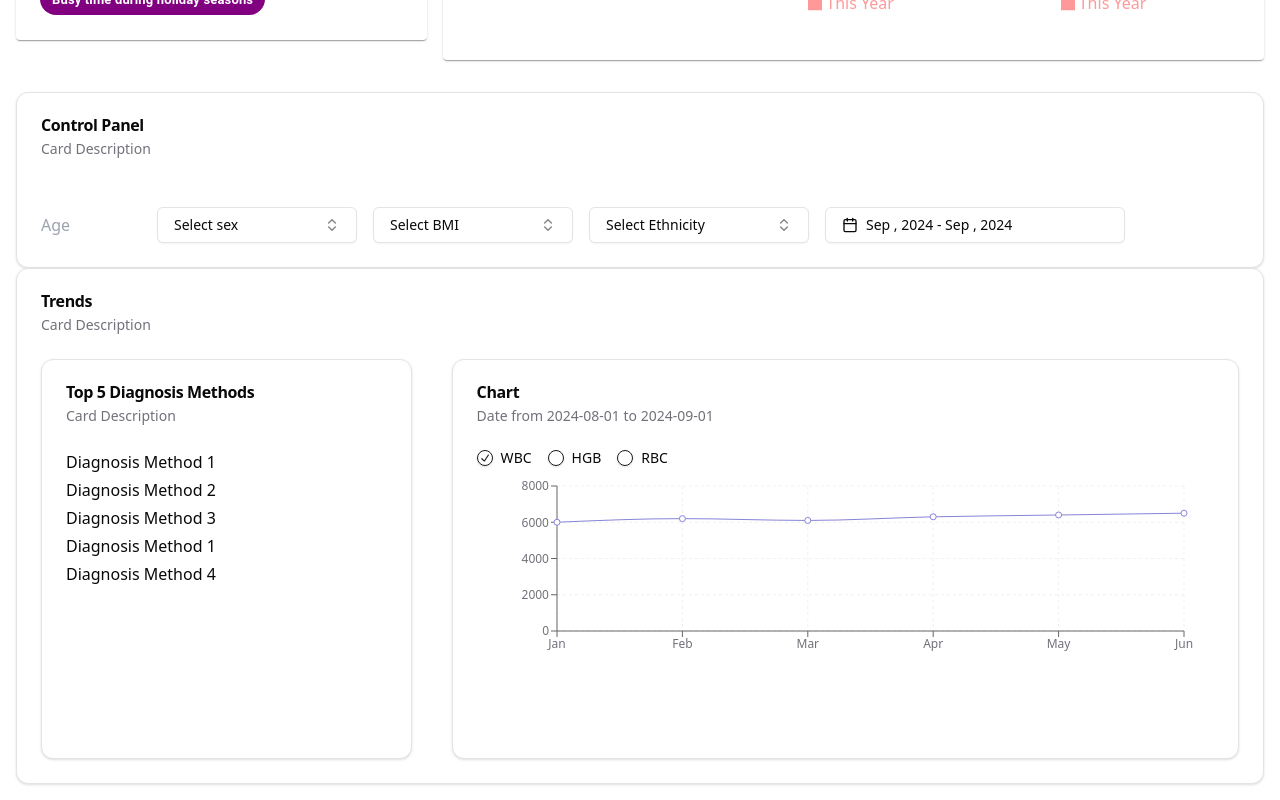
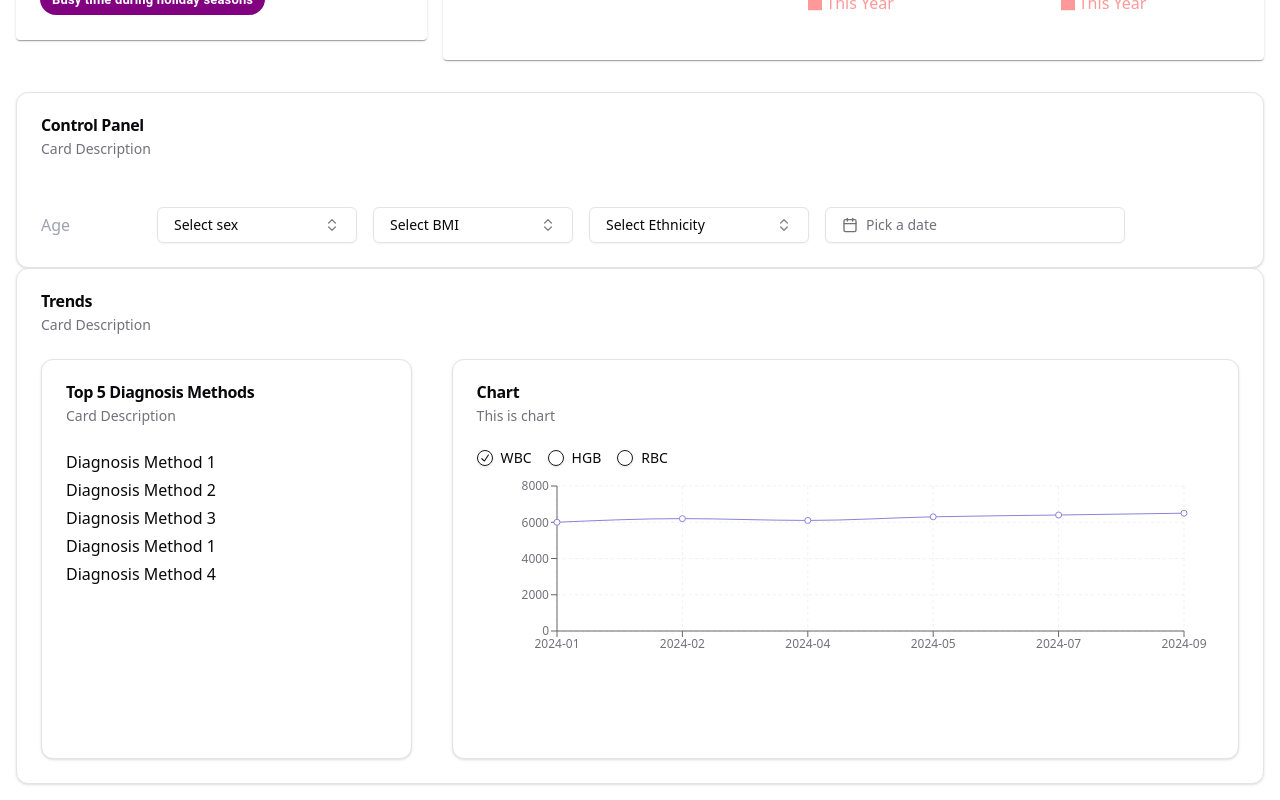
Before and after one commit to Steve23Joe/Blood-Count-fe, a React (Vite) app: page / in a window 1280 px wide. Shown: the part 866-1666 px from the top of the page. Built offline with nearby package versions, Linux system fonts and the light colour scheme.

Commit message:
calendar-chart commit

```diff
--- a/src/components/ControlAndDisplay.tsx
+++ b/src/components/ControlAndDisplay.tsx
@@ -11,7 +11,7 @@ import { RadioGroup, RadioGroupItem } from "@/components/ui/radio-group"
 import { Check, ChevronsUpDown } from "lucide-react"
 import { cn } from "@/lib/utils"
 import { Input } from "@/components/ui/input"
-import { addDays, format } from "date-fns"
+import { addDays, format, isWithinInterval } from "date-fns"
 import { Calendar as CalendarIcon } from "lucide-react"
 import { DateRange } from "react-day-picker"
 import { Calendar } from "@/components/ui/calendar"
@@ -103,25 +103,15 @@ const sexs = [
   } satisfies ChartConfig
 
 const initialDummyData = [
-    { time: 'Jan', WBC: 6000, HGB: 14,   RBC: 4.5, diagnosis: 'Diagnosis Method 1', sex: 'Male' },
-    { time: 'Feb', WBC: 6200, HGB: 13.9, RBC: 4.6, diagnosis: 'Diagnosis Method 2', sex: 'Female' },
-    { time: 'Mar', WBC: 6100, HGB: 14.1, RBC: 4.7, diagnosis: 'Diagnosis Method 3', sex: 'Male' },
-    { time: 'Apr', WBC: 6300, HGB: 14.2, RBC: 4.8, diagnosis: 'Diagnosis Method 1', sex: 'Female' },
-    { time: 'May', WBC: 6400, HGB: 14.3, RBC: 4.9, diagnosis: 'Diagnosis Method 4', sex: 'Male' },
-    { time: 'Jun', WBC: 6500, HGB: 14.5, RBC: 5.0, diagnosis: 'Diagnosis Method 2', sex: 'Female' },
+    { time: '2024-01', WBC: 6000, HGB: 14,   RBC: 4.5, diagnosis: 'Diagnosis Method 1', sex: 'Male' },
+    { time: '2024-02', WBC: 6200, HGB: 13.9, RBC: 4.6, diagnosis: 'Diagnosis Method 2', sex: 'Female' },
+    { time: '2024-04', WBC: 6100, HGB: 14.1, RBC: 4.7, diagnosis: 'Diagnosis Method 3', sex: 'Male' },
+    { time: '2024-05', WBC: 6300, HGB: 14.2, RBC: 4.8, diagnosis: 'Diagnosis Method 1', sex: 'Female' },
+    { time: '2024-07', WBC: 6400, HGB: 14.3, RBC: 4.9, diagnosis: 'Diagnosis Method 4', sex: 'Male' },
+    { time: '2024-09', WBC: 6500, HGB: 14.5, RBC: 5.0, diagnosis: 'Diagnosis Method 2', sex: 'Female' },
 ];
 
 const ControlAndDisplay: React.FC = () => {
-
-
-
-
-
-    const [date, setDate] = React.useState<DateRange | undefined>({
-
-        from: new Date(),
-        to: addDays(new Date(), 20),
-      })
 
       const [age, setAge] = useState("");
       const handleAgeChange = (e: { target: { value: any; }; }) => {
@@ -148,7 +138,17 @@ const ControlAndDisplay: React.FC = () => {
     const [selectedFilters, setSelectedFilters] = useState<string[]>([]);
     const [selectedMetric, setSelectedMetric] = useState('WBC');
     //const [sex] = useState('');
-    const [filteredData, setFilteredData] = useState(initialDummyData);
+    // const [filteredData, setFilteredData] = useState(initialDummyData);
+
+    const [date, setDate] = useState(null);
+    const filteredData = useMemo(() => {
+      if (date?.from && date?.to) {
+        return initialDummyData.filter((d) =>
+          isWithinInterval(new Date(d.time), { start: date.from, end: date.to })
+        );
+      }
+      return initialDummyData; // If no date is selected, show all data
+    }, [date, initialDummyData]);
 
     // const handleFilterApply = () => {
     //     const newFilter = `Sex: ${sex}`;
@@ -161,11 +161,6 @@ const ControlAndDisplay: React.FC = () => {
     //     setFilteredData(newFilteredData);
     // };
 
-    const handleChipDelete = (chipToDelete: string) => {
-        setSelectedFilters((chips) => chips.filter((chip) => chip !== chipToDelete));
-        // Reset to initial data when a filter is removed
-        setFilteredData(initialDummyData);
-    };
 
     const handleMetricChange = (newValue: string) => {
         setSelectedMetric(newValue);
@@ -177,6 +172,7 @@ const ControlAndDisplay: React.FC = () => {
     // const handleSexChange = (event: React.ChangeEvent<{ value: unknown }>) => {
     //     setSex(event.target.value as string);
     // };
+
 
 
     return (
@@ -373,7 +369,9 @@ const ControlAndDisplay: React.FC = () => {
 
                     {/**Calendar */}
 
-                    <div className={cn("grid gap-2")}>
+
+                        {/** Calendar Component */}
+                        <div className="grid gap-2">
                             <Popover>
                             <PopoverTrigger asChild>
                                 <Button
@@ -388,14 +386,10 @@ const ControlAndDisplay: React.FC = () => {
                                 {date?.from ? (
                                     date.to ? (
                                     <>
-
-                                        {format(date.from, "LLL , y")} -{" "}
-                                        {format(date.to, "LLL , y")}
+                                        {format(date.from, "LLL dd, y")} - {format(date.to, "LLL dd, y")}
                                     </>
                                     ) : (
-                                        format(date.from, "LLL , y")
-
-
+                                    format(date.from, "LLL dd, y")
                                     )
                                 ) : (
                                     <span>Pick a date</span>
@@ -446,7 +440,7 @@ const ControlAndDisplay: React.FC = () => {
                     <Card className="w-[850px] h-[400px]">
                         <CardHeader>
                             <CardTitle>Chart</CardTitle>
-                            <CardDescription>Date from 2024-08-01 to 2024-09-01</CardDescription>
+                            <CardDescription>This is chart</CardDescription>
                         </CardHeader>
                         <CardContent >
                                 <RadioGroup
@@ -470,6 +464,7 @@ const ControlAndDisplay: React.FC = () => {
                                 </div>
                                 </RadioGroup>
                             <ChartContainer config={chartConfig} className="h-[200px] w-full">
+                                {/** Chart Component */}
                                     <LineChart data={filteredData} margin={{ top: 20, right: 30, left: 20, bottom: 5 }}>
                                     <CartesianGrid strokeDasharray="3 3" />
                                     <XAxis dataKey="time" />
```
Lines whose indentation alone changed are shown as unchanged.
